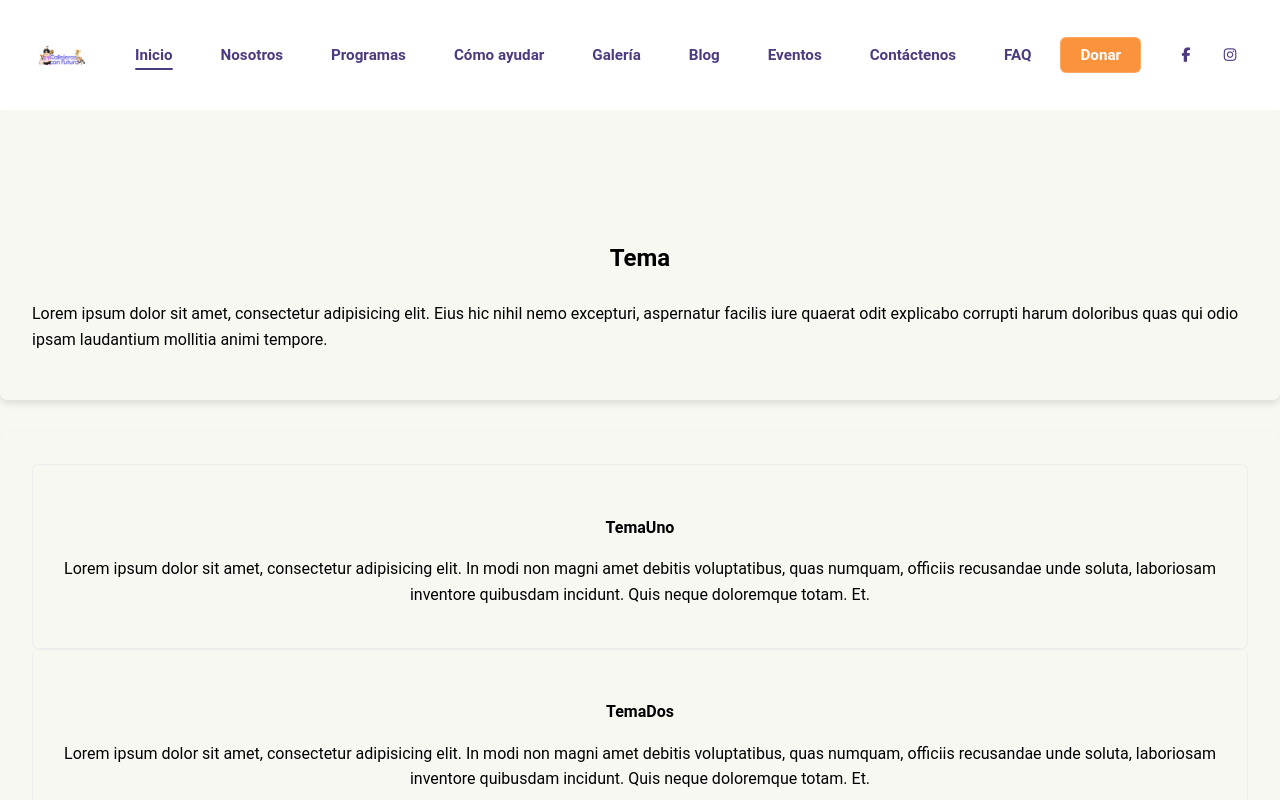
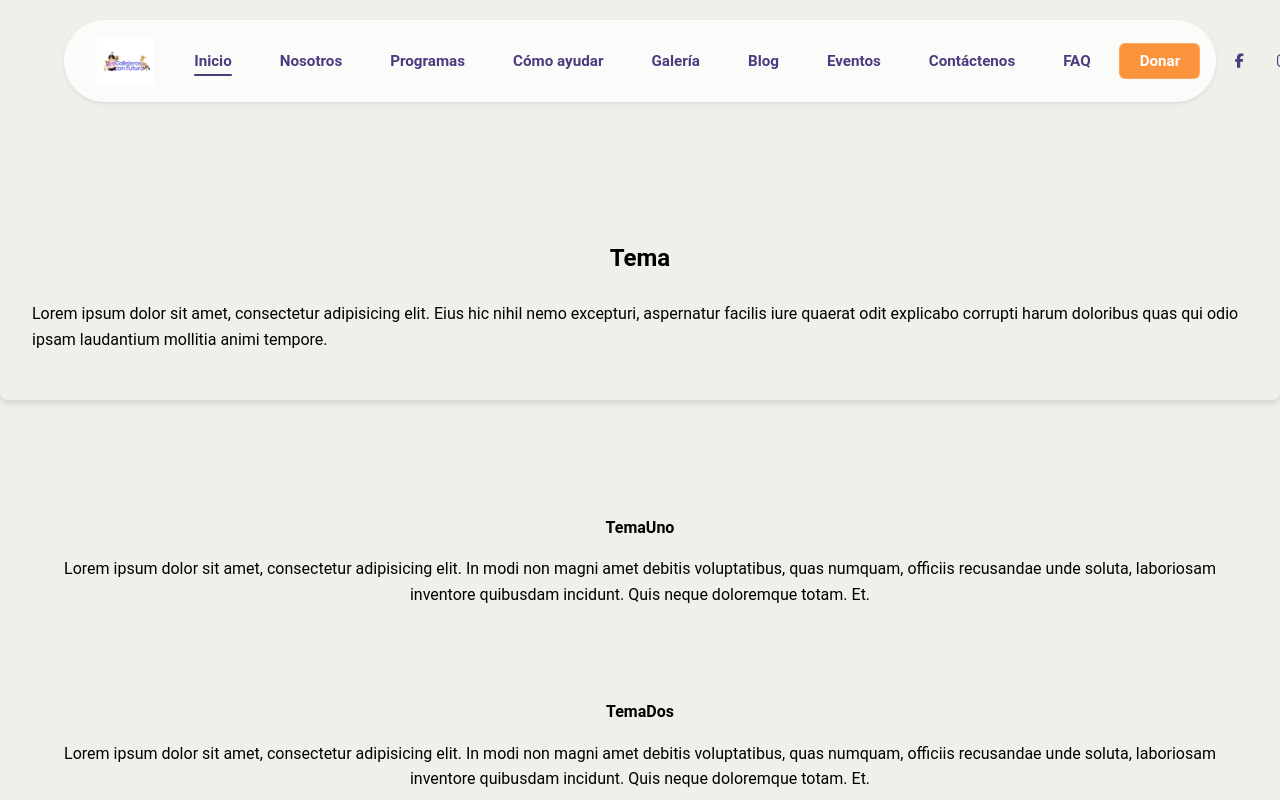
Before and after one commit to tommysvs/web-osfl, a plain HTML site: page index.html in a window 1280 px wide. Shown: the top 800 px of the page. Drawn offline with Linux system fonts and the light colour scheme.

Commit message:
modified navbar making it fixed and with glass filter

```diff
--- a/styles/style.css
+++ b/styles/style.css
@@ -6,15 +6,26 @@
 body {
     line-height: 1.6;
     margin: 0;
-    padding: 0;
-    background-color: #f8f8f3;
+    padding-top: 110px;
+    background-color: #f0f0ea;
 }
 
 header {
-    background: white;
+    background: rgba(255, 255, 255, 0.7);
+    backdrop-filter: blur(10px);
+    -webkit-backdrop-filter: blur(10px);
     color: #4d3b80;
     padding: 0;
     text-align: center;
+    position: fixed;
+    top: 20px;
+    left: 50%;
+    transform: translateX(-50%);
+    width: 90%;
+    z-index: 100;
+    border-radius: 50px;
+    box-shadow: 0 2px 4px rgba(31, 38, 135, 0.1);
+    border: 1px solid rgba(255, 255, 255, 0.18);
 }
 
 .nav-container {
@@ -24,7 +35,7 @@ header {
     width: auto;
     margin: 0 auto;
     padding: 0 2rem;
-    min-height: 110px;
+    min-height: 80px;
     gap: 1rem;
 }
 
@@ -518,10 +529,15 @@ section {
     .nav-container {
         flex-wrap: nowrap;
         min-height: 70px;
+        padding: 0 1rem;
     }
 
     .logo-img {
         height: 40px;
+    }
+
+    body {
+        padding-top: 70px;
     }
 }
 
```
